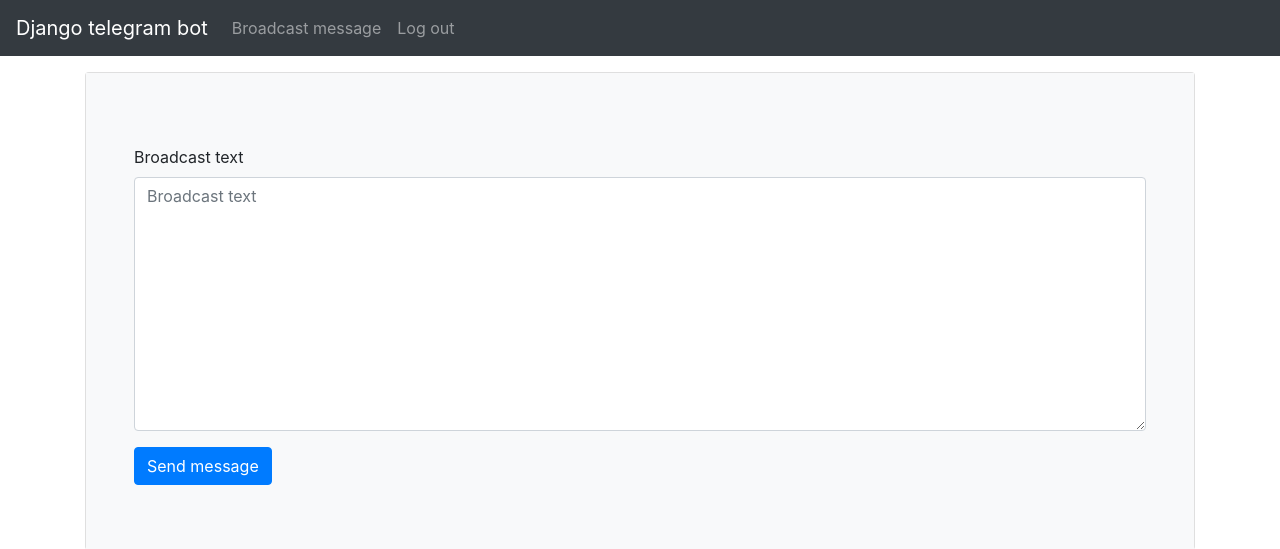
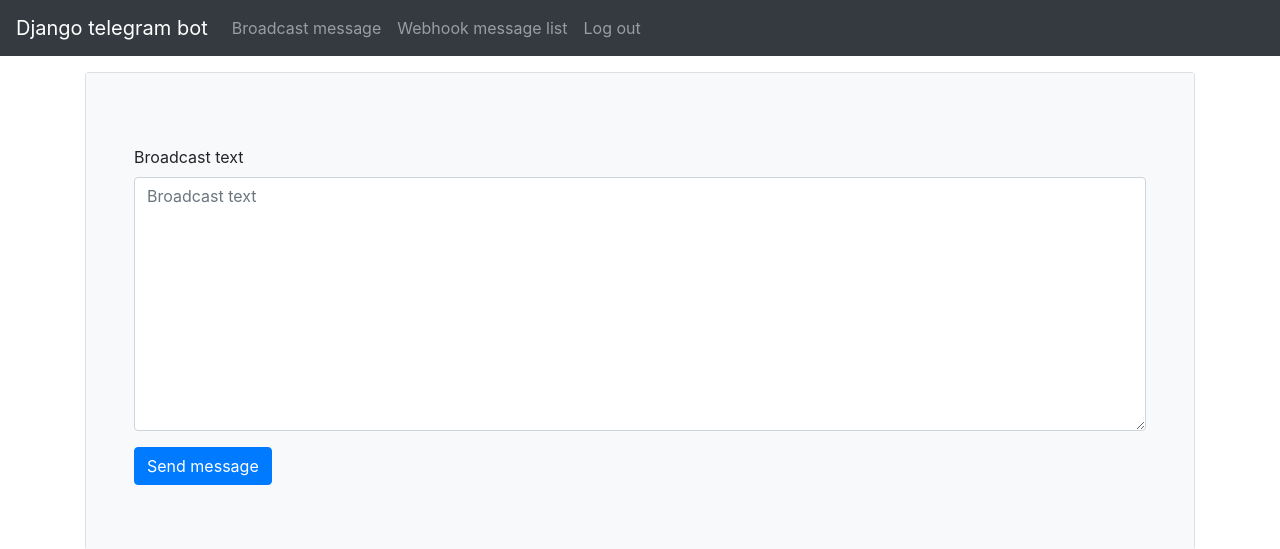
Before and after one commit to Alexion24/django-tg-bot, a Django app: page /broadcast/ in a window 1280 px wide. Shown: the top 549 px of the page. Run offline with Django 3.2, Linux system fonts and the light colour scheme; the visitor is signed in with stand-in values (Sample User, id 1); parts of the project's set-up code (start-up, migrations or seed data) failed here and were passed over; some libraries are stand-ins or nearby versions.

Commit message:
add additional views and refactor code

```diff
--- a/dtb/urls.py
+++ b/dtb/urls.py
@@ -32,5 +32,5 @@ urlpatterns = [
     path('create/', views.CreateUserView.as_view(), name='create'),
 
     path('profile/webhook/', csrf_exempt(views.TelegramBotWebhookView.as_view())),
-    path('webhooklist/', views.WebhookListView.as_view())
+    path('webhooklist/', views.WebhookListView.as_view(), name='webhook-message-list')
 ]
--- a/dtb/views.py
+++ b/dtb/views.py
@@ -21,7 +21,7 @@ from dtb.settings import TELEGRAM_TOKEN
 
 logger = logging.getLogger(__name__)
 TELEGRAM_URL = "https://api.telegram.org/bot"
-PROFILE_URL = 'https://94ff-46-146-120-138.eu.ngrok.io/profile/'
+PROFILE_URL = 'https://8bc6-46-146-120-138.eu.ngrok.io/profile/'
 
 
 class IndexView(TemplateView):
@@ -70,13 +70,10 @@ class BroadcastMessageView(TemplateView):
         users = User.objects.all()
         for u in users:
             TelegramBotWebhookView.send_message(
-                request.POST.get('broadcast_text'),
+                f'Hello, {u.username}!\n{request.POST.get("broadcast_text")}',
                 u.chat_id
             )
-            TelegramBotWebhookView.send_message(
-                f'Hello, {u.username}',
-                u.chat_id
-            )
+
         return HttpResponseRedirect(reverse_lazy("profile"))
 
 
@@ -128,13 +125,13 @@ class TelegramBotWebhookView(View):
         t_data = json.loads(request.body)
         print(json.dumps(t_data))
         WebhookMessage.objects.create(payload=json.dumps(t_data))
-        t_message = t_data["message"]
-        t_chat = t_message["chat"]
         response = {"ok": "POST request processed"}
 
-        try:
+        if t_data.get('message'):
+            t_message = t_data["message"]
+            t_chat = t_message["chat"]
             text = t_message["text"].strip().lower()
-        except Exception as e:
+        else:
             return JsonResponse(response)
 
         text = text.lstrip('/')
@@ -169,7 +166,6 @@ class TelegramBotWebhookView(View):
             msg = f"Wrong unique key!\nPlease get your unique key, visit {PROFILE_URL}"
             self.send_message(msg, chat)
 
-
     @staticmethod
     def send_message(message, chat_id):
         data = {
@@ -189,6 +185,7 @@ class WebhookListView(ListView):
 
     model = WebhookMessage
     template_name = 'webhook/webhook.html'
+    success_url = reverse_lazy('webhook-message-list')
     context_object_name = 'webhook'
 
     def get_context_data(self, **kwargs):
--- a/templates/base.html
+++ b/templates/base.html
@@ -21,6 +21,7 @@
                 {% if user.is_authenticated %}
                     {% if user.is_staff %}
                         <a class="nav-link" href="{% url 'broadcast' %}">Broadcast message</a>
+                        <a class="nav-link" href="{% url 'webhook-message-list' %}">Webhook message list</a>
                     {% endif %}
                 <li  class="nav-item">
                     <a class="nav-link" href="{% url 'logout' %}">Log out</a>
```
